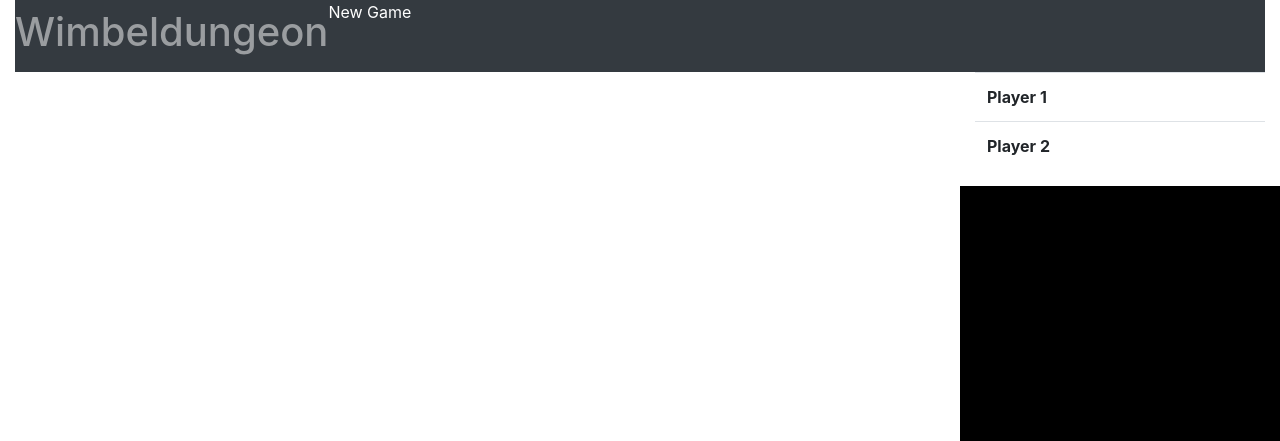
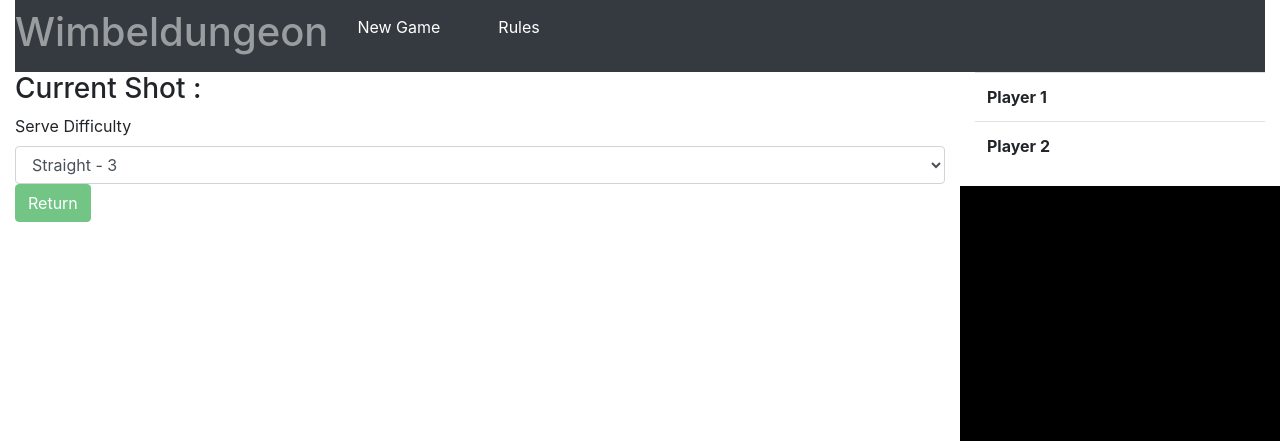
Before and after one commit to huntedhawk/wimbeldungeon, a PHP site: page / in a window 1280 px wide. Shown: the top 441 px of the page. Run offline with PHP 8.4, Linux system fonts and the light colour scheme; lists and menus that the app fills with data are empty.

Commit message:
First release

```diff
--- a/assets/dice.css
+++ b/assets/dice.css
@@ -8,7 +8,7 @@
     border: 50px #000000;
 }
 #log {
-    height: 50vh;
+    height: 30vh;
     overflow: hidden;
 }
 @-webkit-keyframes roll {
--- a/assets/wimbeldungeon.js
+++ b/assets/wimbeldungeon.js
@@ -1,5 +1,5 @@
 function Racket() {
-    this.damage = 5;
+    this.damage = 3;
     this.damageRacket = function() {
         this.damage--;
         return this.damage;
@@ -118,18 +118,19 @@ function Scoreboard(player1,player2) {
     }
 }
 function Rally() {
-    this.current = 0;
-    this.previous = 0;
-    this.difficulty = 0;
+    this.current = parseInt(0);
+    this.previous = parseInt(0);
+    this.difficulty = parseInt(0);
     this.add = function(difficulty) {
         this.difficulty = 0;
-        if (this.current !== 0) {
-            this.previous = this.current;
-        }
-        this.current = difficulty;
+        this.previous = this.current;
+        this.current = parseInt(difficulty);
         this.difficulty = this.current + this.previous;
         return this.difficulty;
     };
+    this.draw = function () {
+        $('#currentShotDifficulty').html(" has shot difficulty - " + this.difficulty);
+    }
 }
 function Log() {
     this.dom = $('#log');
@@ -155,10 +156,11 @@ function Wimbledungeons(player1Name,player2Name,powerPoints, racketDamage) {
     this.player1.opposingPlayer = this.player2;
     this.player2.opposingPlayer = this.player1;
     this.currentPlayer = this.player1;
-
+    this.currentServer = this.player1;
     this.scoreboard = new Scoreboard(this.player1,this.player2);
     this.scoreboard.currentPlayer = this.currentPlayer;
-
+    this.rally = new Rally();
+    $('#player1Serving').html('&times;');
     this.awardPP = function(player, diceRoll) {
         if (diceRoll == 20) {
             player.powerPoints++;
@@ -210,6 +212,20 @@ function Wimbledungeons(player1Name,player2Name,powerPoints, racketDamage) {
             return false;
         }
     };
+    this.changeServer = function () {
+        if(this.currentServer === this.player1)
+        {
+            this.currentServer = this.player2;
+            $('#player2Serving').html('&times;');
+            $('#player1Serving').html('');
+        }
+        else
+        {
+            this.currentServer = this.player1;
+            $('#player1Serving').html('&times;');
+            $('#player2Serving').html('');
+        }
+    };
     this.changePlayer = function () {
         if(this.currentPlayer === this.player1)
         {
@@ -224,26 +240,37 @@ function Wimbledungeons(player1Name,player2Name,powerPoints, racketDamage) {
     };
     this.serve = function(
         serveDifficulty,
+        pressAdvantage,
         calmStorm
     ) {
+
         this.rally = new Rally();
         const diceRoll = this.dice.roll();
         this.log.write("Dice Rolled a " + diceRoll);
-        this.awardPP(this.currentPlayer, diceRoll);
+        this.awardPP(this.currentServer, diceRoll);
         let difficulty = this.rally.add(serveDifficulty);
         if (calmStorm) {
-            difficulty = this.calmStorm(this.currentPlayer, difficulty);
+            difficulty = this.calmStorm(this.currentServer, difficulty);
         }
-        if (this.racketCheck(this.currentPlayer, diceRoll)) {
+        if (pressAdvantage) {
+            difficulty = this.pressAdvantage(this.currentPlayer, difficulty);
+        }
+        if (this.racketCheck(this.currentServer, diceRoll)) {
             return false;
         }
         let result = this.checkHit(diceRoll, difficulty);
         if (!result) {
-            this.scoreboard.addPoint(this.currentPlayer.opposingPlayer);
+            this.scoreboard.addPoint(this.currentServer.opposingPlayer);
+            $('#continueRally').prop('disabled',true);
+            $('#newServe').on('hidden.bs.modal',function (e) {
+                gameObj.startNewServe();
+
+            })
+            this.changeServer();
         }
+        this.currentPlayer = this.currentServer;
         this.changePlayer();
         this.draw();
-        return result;
     };
     this.contiuneRally = function(
         shotDifficulty,
@@ -261,15 +288,32 @@ function Wimbledungeons(player1Name,player2Name,powerPoints, racketDamage) {
         }
         let result = this.checkHit(diceRoll, difficulty);
         if (!result) {
-            this.scoreboard.addPoint(this.currentPlayer.opposingPlayer
-            );
+            this.scoreboard.addPoint(this.currentPlayer.opposingPlayer);
+            $('#continueRally').prop('disabled',true);
+            this.changeServer();
+            this.startNewServe();
         }
         this.changePlayer();
         this.draw();
-        return result;
+    };
+    this.startNewServe = function () {
+        $('#newServe').off('hidden.bs.modal');
+        $('#newServe').find('.modal-title').html(this.currentServer.name + ' serving');
+        $('#newServe').modal({backdrop:'static',keyboard:false});
+        $('#continueRally').prop('disabled',false);
     };
     this.draw = function () {
+        $('#advancedRules').html('');
+        $('#serveAdanced').html('');
+        if(this.rules.powerPoints)
+        {
+            $('#advancedRules').append('<input type=checkbox id=pressAdvantage><label for="pressAdvantage">Press the advantage</label><br><input type="checkbox" id="calmStorm"><label for="calmStorm">Calm the storm</label>');
+            $('#serveAdanced').append('<input type=checkbox id=pressAdvantageServe><label for="pressAdvantageServe">Press the advantage</label><br><input type="checkbox" id="calmStormServe"><label for="calmStormServe">Calm the storm</label>');
+        };
+
+        $('#currentPlayer').html(this.currentPlayer.name);
         this.scoreboard.draw();
+        this.rally.draw();
     };
     this.log.write('GameObject Built game ready');
 }
--- a/index.html
+++ b/index.html
@@ -1,7 +1,6 @@
 <!doctype html>
 <html lang="en">
 <head>
-    <!-- Required meta tags -->
     <meta charset="utf-8">
     <meta name="viewport" content="width=device-width, initial-scale=1, shrink-to-fit=no">
 
@@ -16,11 +15,25 @@
 <div class="container-fluid">
     <nav class="nav bg-dark navbar-dark">
         <h1 class="navbar-text">Wimbeldungeon</h1>
-        <div class="nav-item btn-dark">New Game</div>
+        <div class="nav-link"><a href="#" class="btn btn-dark" id="newGame">New Game</a></div>
+        <div class="nav-link"><a href="#" class="btn btn-dark" id="rules">Rules</a></div>
     </nav>
     <div class="row">
         <div class="col-9">
+            <div class="form-group" id="playSpace">
+                <h3 >Current Shot :<span id="currentPlayer"></span><span id="currentShotDifficulty"></span></h3>
+                <label for="shotDifficulty"><span id="shotType">Serve</span> Difficulty</label>
+                <select class="form-control" id="shotDifficulty">
+                    <option value="3">Straight - 3</option>
+                    <option value="5">Topspin - 5</option>
+                    <option value="8">Slice - 8</option>
+                    <option value="10">Dropshot - 10</option>
+                </select>
+                <div id="advancedRules">
 
+                </div>
+                <button id="continueRally" class="btn btn-success" disabled="true">Return</button>
+            </div>
         </div>
         <div class="col-3">
             <div class="row">
@@ -54,11 +67,106 @@
         </div>
     </div>
 </div>
+<div class="modal fade" id="newGameModal">
+    <div class="modal-dialog">
+        <div class="modal-content">
+            <div class="modal-header">
+                <h5 class="modal-title">New Game</h5>
+                <button type="button" class="close" data-dismiss="modal" aria-label="Close">
+                    <span aria-hidden="true">&times;</span>
+                </button>
+            </div>
+            <div class="modal-body">
+                <div class="form-group">
+                    <label for="player1NameForm">Player 1 Name</label>
+                    <input type="text"id="player1NameForm" class="form-control">
+                    <label for="player2NameForm">Player 2 Name</label>
+                    <input type="text" id="player2NameForm" class="form-control">
+                    <hr>
+                    <h6>Extra Rules</h6>
+                    <input type="checkbox" id="racketDamage">
+                    <label for="racketDamage">Racket Damage</label>
+                    <input type="checkbox" id="powerPoints">
+                    <label for="powerPoints">Power Points</label>
+                    <br>
+                    <div class="btn btn-success" id="newGameStart">New Game</div>
 
+                </div>
+            </div>
+        </div>
+    </div>
+</div>
+<div class="modal face" id="rulesModal">
+    <div class="modal-dialog">
+        <div class="modal-content">
+            <div class="modal-header">
+                <h5 class="modal-title">Rules</h5>
+                <button type="button" class="close" data-dismiss="modal">
+                    <span>&times;</span>
+                </button>
+            </div>
+            <div class="modal-body">
+                <p>Players select which type of shot they will play, with more difficult shots requiring a higher roll to succeed. When returning a shot, players must beat the difficulty threshold for their opponent's shot added to the shot they have selected.</p>
+                <table class="table">
+                    <tr>
+                        <th>Shots</th>
+                        <th>Difficulty threshold</th>
+                    </tr>
+                    <tr>
+                        <td>Straight</td>
+                        <td>3</td>
+                    </tr>
+                    <tr>
+                        <td>Topspin</td>
+                        <td>5</td>
+                    </tr>
+                    <tr>
+                        <td>Slice</td>
+                        <td>8</td>
+                    </tr>
+                    <tr>
+                        <td>Dropshot</td>
+                        <td>10</td>
+                    </tr>
+                </table>
+                <p>When serving, the server can decide how risky to play their serve (i.e. how fast/close to the net). As such they can determine any skill threshold between 5 and 10. Service alternates between games as for normal tennis or for a single game service alternates between shots. Unlike regular tennis, players are not given a second serve.</p>
+                <p>Standard Tennis scoring applies with 40-40 leading to Deuce, advantage etc.</p>
+                <h5>Advanced Rules</h5>
+                <h6>Racket Damage</h6>
+                <p>Rackets have a point of damage added if a player rolls a 5 or less. If a critical failure is rolled (i.e. 1) then two points of damage are added. After three points of damage a racket breaks and that player loses the point. A new racket is then given to the player and the game continues.</p>
+                <h6>Power Points</h6>
+                <p>Any roll above 15 gives the player a point of power. A critical success (i.e. 20) gives the player two points of power. Power can be spent to either reduce the threshold of your return by 5 (Calm in the Storm) or increase the threshold of opponents return by 5 (Press the Advantage). Reducing the threshold can be used even if the threshold has been raised by the use of power. Increasing the threshold is capped at 20. i.e. a natural 20 will still always return a shot. Power is gained even if the player doesn’t return the shot. I.e. rolls a 16 against an 18</p>
 
+            </div>
+        </div>
+    </div>
+</div>
+<div class="modal fade" id="newServe">
+    <div class="modal-dialog">
+        <div class="modal-content">
+            <div class="modal-header">
+                <h5 class="modal-title"></h5>
+            </div>
+            <div class="modal-body">
+                <div class="form-group">
+                    <label for="serveDifficulty">Serve Difficulty</label>
+                    <select id="serveDifficulty" class="form-control">
+                        <option value="5">5</option>
+                        <option value="6">6</option>
+                        <option value="7">7</option>
+                        <option value="8">8</option>
+                        <option value="9">9</option>
+                        <option value="10">10</option>
+                    </select>
+                    <div id="serveAdanced">
 
-
-<!-- Optional JavaScript -->
+                    </div>
+                    <button class="btn btn-success" id="serve">Serve</button>
+                </div>
+            </div>
+        </div>
+    </div>
+</div>
 <!-- jQuery first, then Popper.js, then Bootstrap JS -->
 <script src="https://code.jquery.com/jquery-3.3.1.js"></script>
 <script src="https://cdnjs.cloudflare.com/ajax/libs/popper.js/1.14.3/umd/popper.js"></script>
@@ -66,6 +174,28 @@
 <script src="assets/wimbeldungeon.js"></script>
 <script>
 
+    let gameObj;
+    $(document).ready(function () {
+        $('#newGame').click(function () {
+            $('#newGameModal').modal();
+        });
+        $('#rules').click(function () {
+            $('#rulesModal').modal();
+        });
+        $('#continueRally').click(function () {
+            gameObj.contiuneRally($('#shotDifficulty').val(),$('#pressAdvantage').is(':checked'),$('#calmStorm').is(':checked'))
+        });
+        $('#serve').click(function () {
+            $('#newServe').modal('hide');
+            gameObj.serve($('#serveDifficulty').val(),$('#pressAdvantageServe').is(':checked'),$('#calmStormServe').is(':checked'));
+        })
+        $('#newGameStart').click(function () {
+            $('#newGameModal').modal('hide');
+            gameObj = new Wimbledungeons($('#player1NameForm').val(),$('#player2NameForm').val(),$('#powerPoints').is(':checked'),$('#racketDamage').is(':checked'));
+            gameObj.draw();
+            gameObj.startNewServe();
+        })
+    })
 
 </script>
 </body>
```
